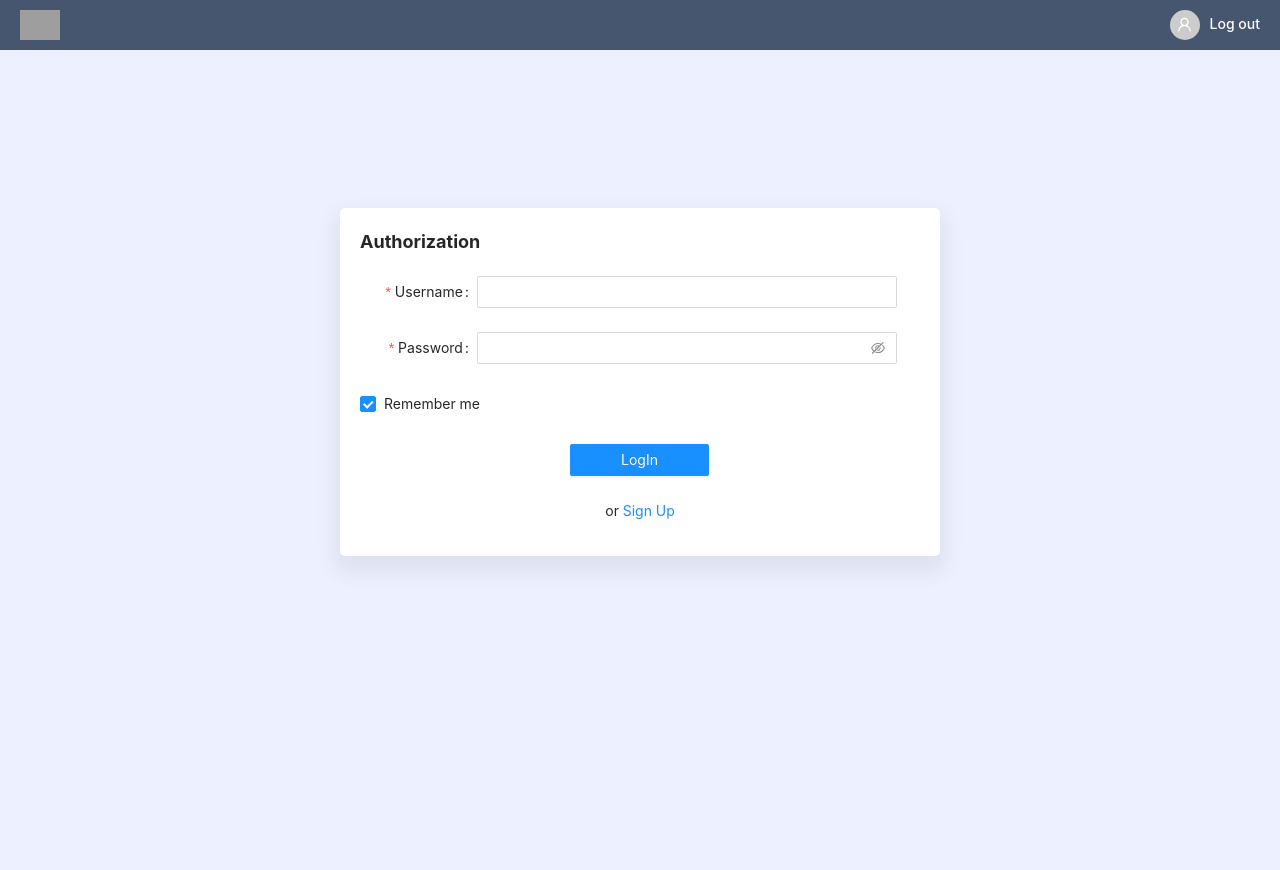
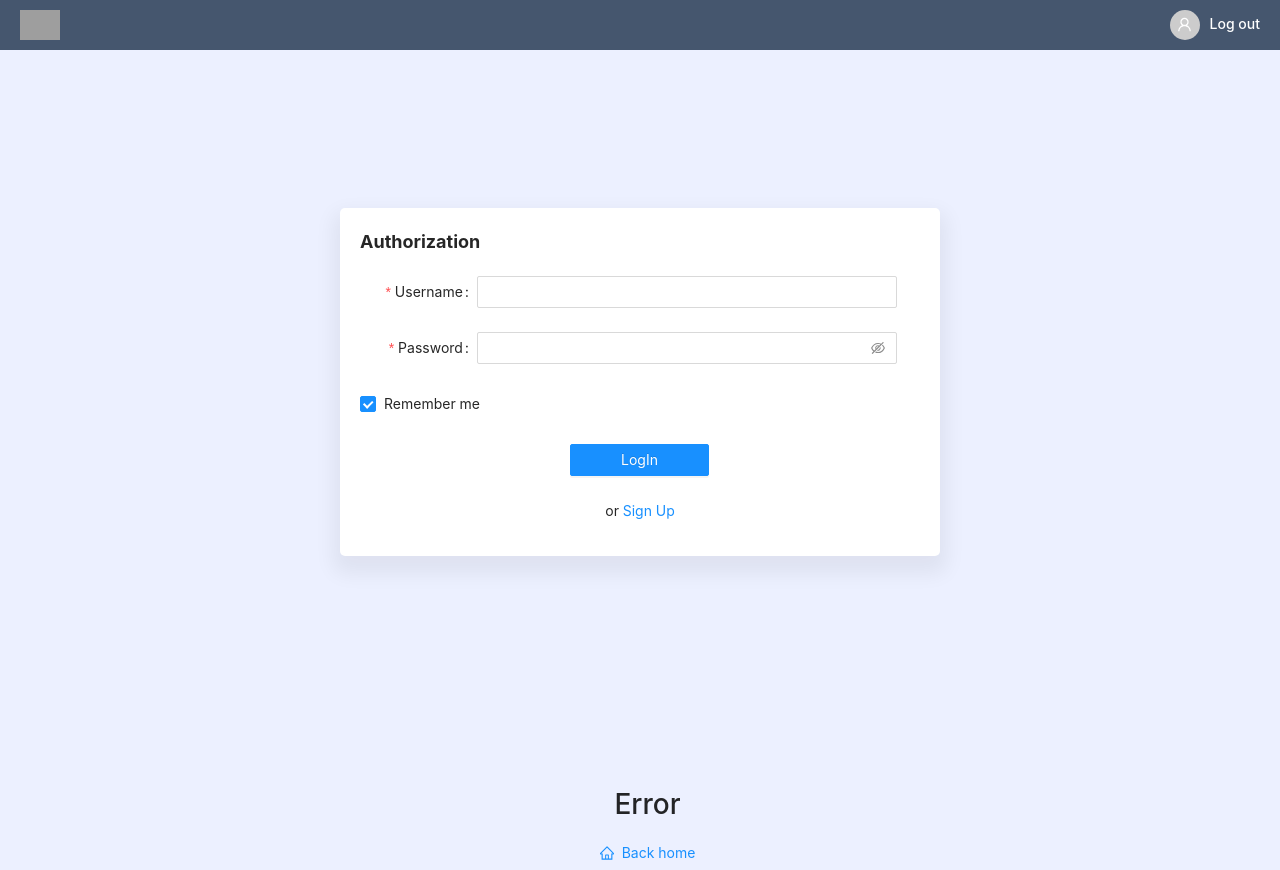
Before and after one commit to BaYramKad/hotel-project, a React (Create React App) app: page /login in a window 1280 px wide. Before the commit the page ends 800 px from the top, so only its background shows below. Built offline with nearby package versions, Linux system fonts and the light colour scheme; no server answers; the database is empty; grey boxes are pictures that could not be loaded.

Commit message:
create check in and check out guests

```diff
--- a/src/App.js
+++ b/src/App.js
@@ -2,7 +2,7 @@ import React, { useEffect, useState } from 'react';
 import { Route, useHistory, useLocation } from "react-router-dom";
 
 import './App.css';
-import { Row, Col } from 'antd';
+import { Row, Col, Button } from 'antd';
 
 import RoomsTablePage from './components/Table'
 import SingleRoomPage from './components/SingleRoomPage/SingleRoomPage';
@@ -12,6 +12,7 @@ import Header from './components/Header';
 
 import { getAuth, onAuthStateChanged } from "firebase/auth";
 import { getDatabase, ref, onValue, set, remove} from "firebase/database";
+import { HomeOutlined } from '@ant-design/icons';
 
 function App() {
     const history = useHistory()
@@ -26,8 +27,8 @@ function App() {
     useEffect(() => {
         onAuthStateChanged(auth, (user) => {
             console.log(location.pathname);
-            if(location.pathname === '/rooms/') {
-                user ? history.push('/rooms/') : history.push('/login')
+            if(location.pathname === '/') {
+                user ? history.push('/') : history.push('/login')
             }
         })
     }, [])
@@ -46,7 +47,7 @@ function App() {
 
     useEffect(() => {
             let roomId = location.pathname.split('/rooms/')[1]
-            if(rooms) {
+            if(rooms && roomId) {
                 let singleRoomObj = rooms.find(item => item.id === roomId)
                 setRoom(singleRoomObj)
             }
@@ -56,7 +57,7 @@ function App() {
         const updateRoom = rooms.filter(item => item.id !== roomId)
         setRooms(updateRoom)
         set(ref(db, 'Rooms/'), updateRoom);
-        history.push('/rooms/')
+        history.push('/')
     }
 
     return (
@@ -65,7 +66,7 @@ function App() {
                 <Col>
                     <Header />
                         <Route path="/register" component={ () => <SingUp {...users}/> } />
-                            <Route exact path="/rooms/" >
+                            <Route exact path="/" >
                                 <RoomsTablePage
                                     rooms={rooms}
                                     singleRoom={ (id) => history.push(`/rooms/${id}`) }
@@ -79,8 +80,18 @@ function App() {
                             deleteRoom={deleteRoom}
                         />
                     </Route>
+
                 </Col>
             </Row>
+                    <Route path="*">
+                        <h1 style={{
+                            'margin': "40px 0 0 15px",
+                            'textAlign': "center"
+                        }} >Error <br/>
+
+                        <Button onClick={() => history.push('/')} type="link" icon={<HomeOutlined />}>Back home</Button>
+                        </h1>
+                    </Route>
         </div>
     );
 }
--- a/src/components/AuthAndRegistration/LogIn.jsx
+++ b/src/components/AuthAndRegistration/LogIn.jsx
@@ -25,7 +25,7 @@ function SingIn(users) {
                       token: user.accessToken,
                       uid: user.uid
                     }))
-                    push('/rooms')
+                    push('/')
                 })
                 .catch((error) => {
                   alert('error: ', error);
--- a/src/components/AuthAndRegistration/SingUp.jsx
+++ b/src/components/AuthAndRegistration/SingUp.jsx
@@ -38,7 +38,7 @@ function SingUp(users) {
                     email: user.email,
                     uid: user.uid
                   });
-                  push('/rooms')
+                  push('/')
               })
               break
           } else {
--- a/src/components/SingleRoomPage/SingleRoomPage.jsx
+++ b/src/components/SingleRoomPage/SingleRoomPage.jsx
@@ -51,7 +51,7 @@ function SingleRoomPage({room, roomsLength, deleteRoom}) {
 
   return ( room && <div className={roomStyles.room_wrapper}>
       <div>
-        <Button onClick={() => history.push('/rooms/')}  className={roomStyles.room_button_home} type="link" icon={<HomeOutlined />}>Back home</Button>
+        <Button onClick={() => history.push('/')}  className={roomStyles.room_button_home} type="link" icon={<HomeOutlined />}>Back home</Button>
         <div className={roomStyles.room}>
         <Row justify="space-around">
           <Col span={10}>
```
